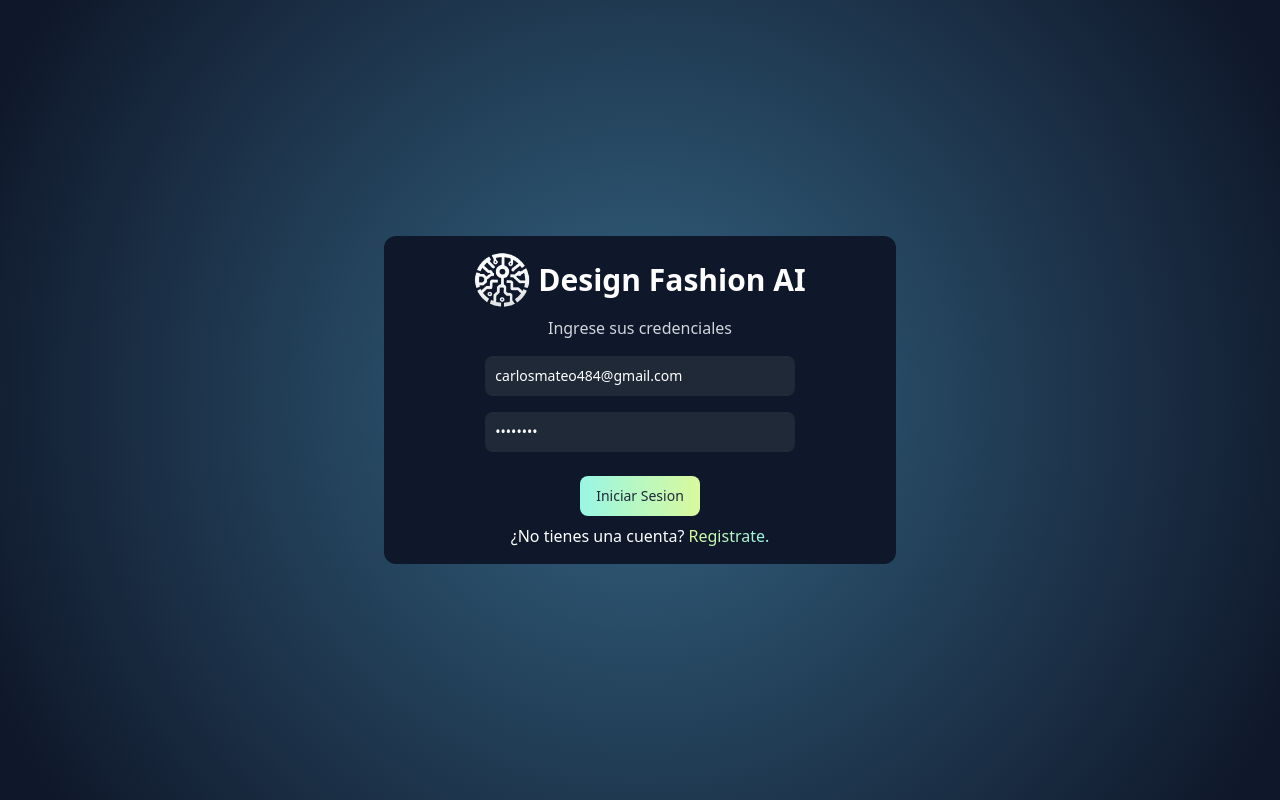
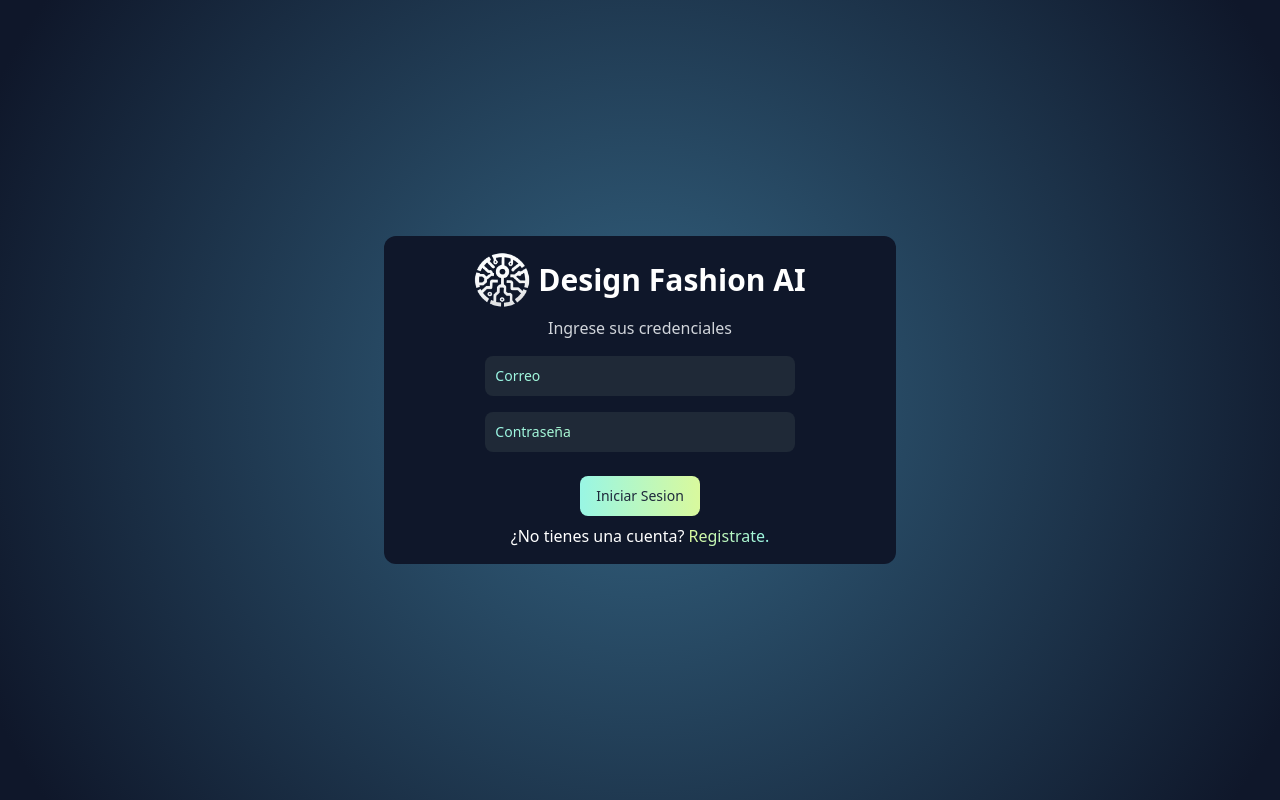
Before and after one commit to CarlosMateoM/garment-design-generative-ai-web, a Vue app: page /login in a window 1280 px wide. Built offline with nearby package versions, Linux system fonts and the light colour scheme; what vue-final-modal would draw is missing.

Commit message:
fix: remove test data

```diff
--- a/src/views/auth/LoginView.vue
+++ b/src/views/auth/LoginView.vue
@@ -43,8 +43,8 @@ import { ref } from 'vue';
 const auth = useAuthStore();
 
 const form = ref({
-    email: 'carlosmateo484@gmail.com',
-    password: '12345678'
+    email: '',
+    password: ''
 });
 
 const login = async () => {
```
